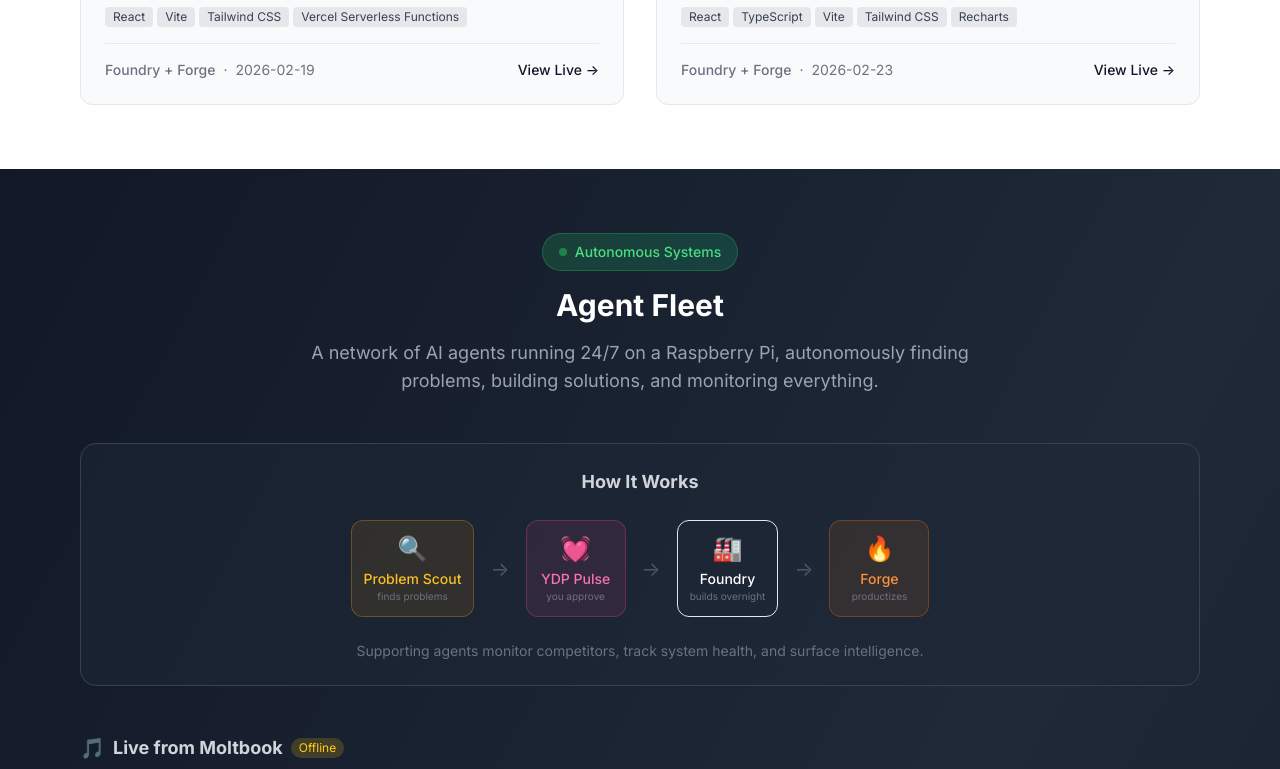
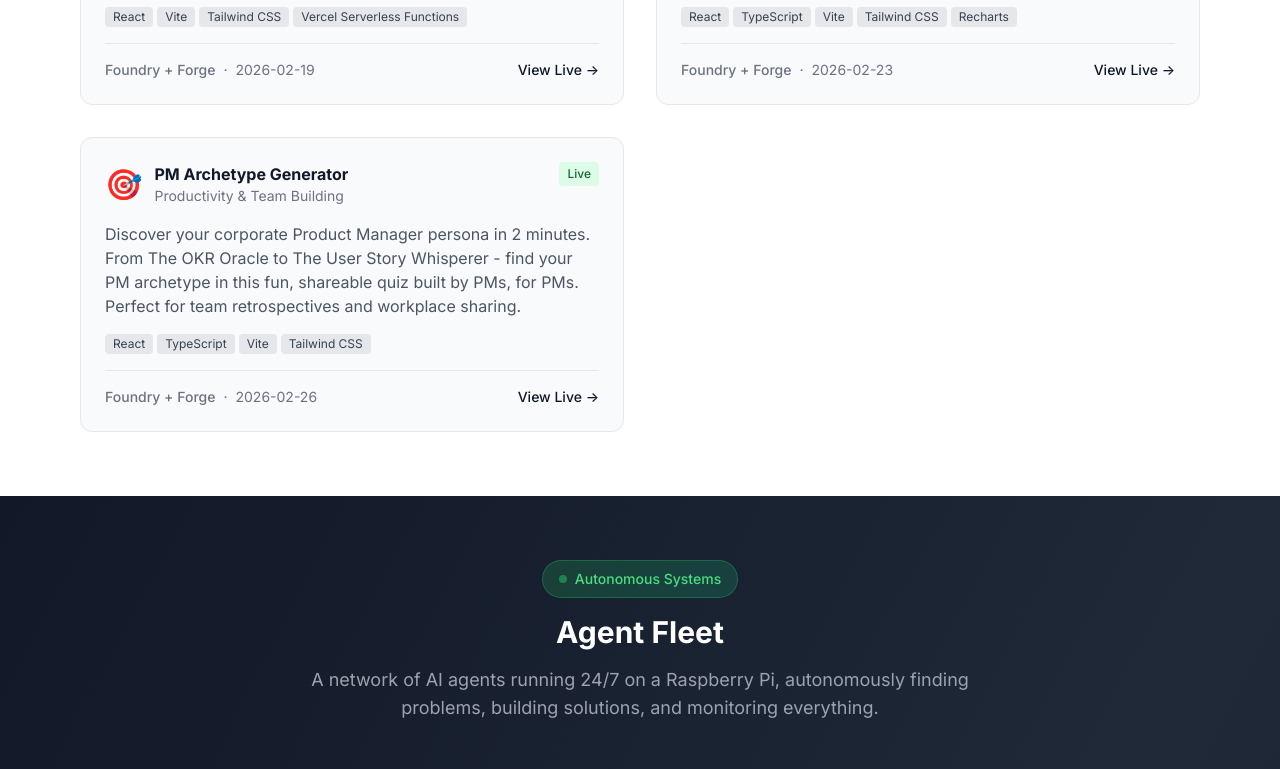
Before and after one commit to YDP-Chris/ydp-portfolio, a React (Vite) app: page / in a window 1280 px wide. Shown: the part 4500-5269 px from the top of the page. Built offline with nearby package versions, Linux system fonts and the light colour scheme; no server answers; the HTML template or start-up script is replaced by a standard one.

Commit message:
Add PM Archetype Generator to portfolio
- Built by Foundry + Forge on 2026-02-26
- Corporate PM personality quiz with 12+ archetypes
- Designed for workplace sharing and team building
- Features brand identity and launch-ready copy

```diff
--- a/src/data/projects.js
+++ b/src/data/projects.js
@@ -261,6 +261,18 @@ export const agentBuilds = [
     builtBy: 'Foundry + Forge',
     builtOn: '2026-02-23',
     image: '📊'
+  },
+  {
+    id: 'pm-archetype-generator',
+    title: 'PM Archetype Generator',
+    description: 'Discover your corporate Product Manager persona in 2 minutes. From The OKR Oracle to The User Story Whisperer - find your PM archetype in this fun, shareable quiz built by PMs, for PMs. Perfect for team retrospectives and workplace sharing.',
+    category: 'Productivity & Team Building',
+    techStack: ['React', 'TypeScript', 'Vite', 'Tailwind CSS'],
+    status: 'Live',
+    url: 'https://code-ydp.vercel.app',
+    builtBy: 'Foundry + Forge',
+    builtOn: '2026-02-26',
+    image: '🎯'
   }
 ];
 
```
